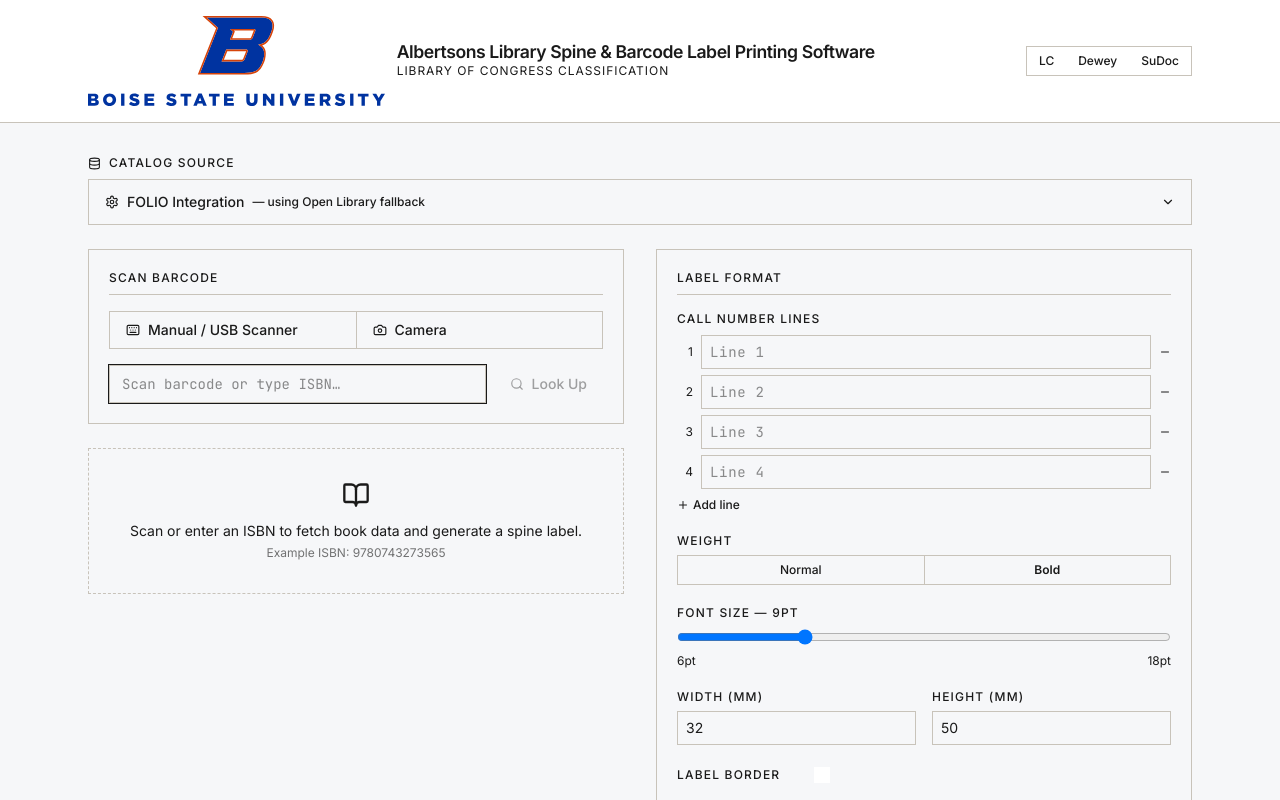
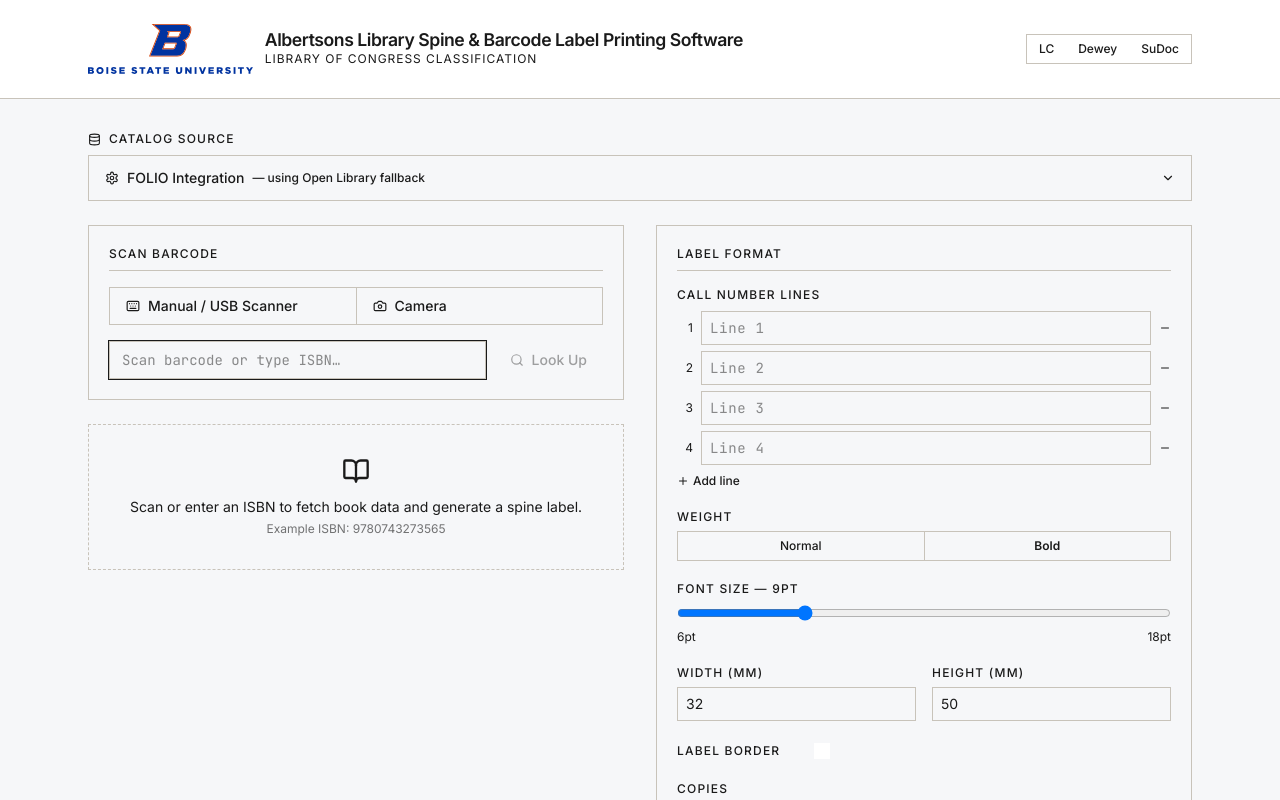
Before and after one commit to kaseymccormick/folio-spine-barcode-print, a React (Vite) app: page / in a window 1280 px wide. Shown: the top 800 px of the page. Built offline with nearby package versions, Linux system fonts and the light colour scheme.

Commit message:
spacing in header updates

```diff
--- a/src/app/App.tsx
+++ b/src/app/App.tsx
@@ -242,9 +242,9 @@
     <div className="min-h-screen bg-background text-foreground">
       {/* Header */}
       <header className="bg-white text-foreground border-b border-border">
-        <div className="max-w-6xl mx-auto px-6 py-4 flex items-center justify-between gap-4">
+        <div className="max-w-6xl mx-auto px-6 py-6 flex items-center justify-between gap-6">
           <div className="flex items-center gap-3">
-            <img src={logo} alt="" className="h-[90px] w-auto" />
+            <img src={logo} alt="" className="h-[50px] w-auto" />
             <div>
               <h1 className="tracking-tight" style={{ fontSize: "1.1rem", fontWeight: 600, lineHeight: 1 }}>
                Albertsons Library Spine & Barcode Label Printing Software
```
